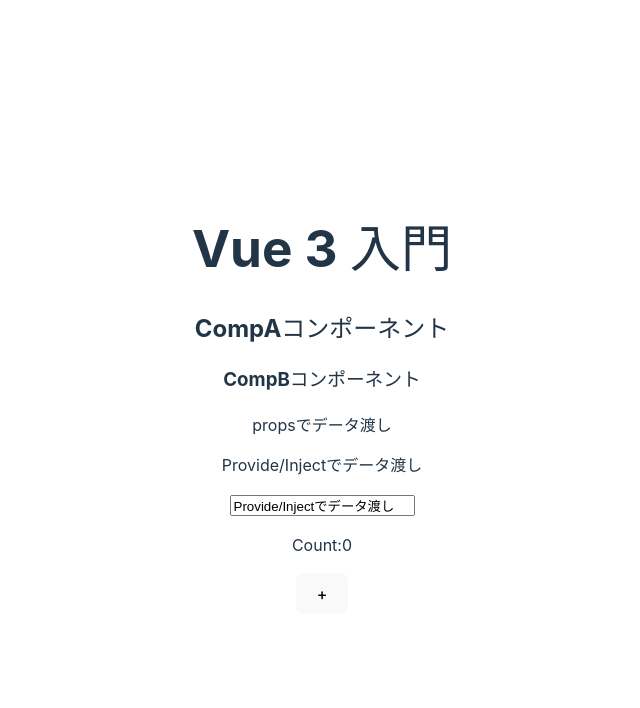
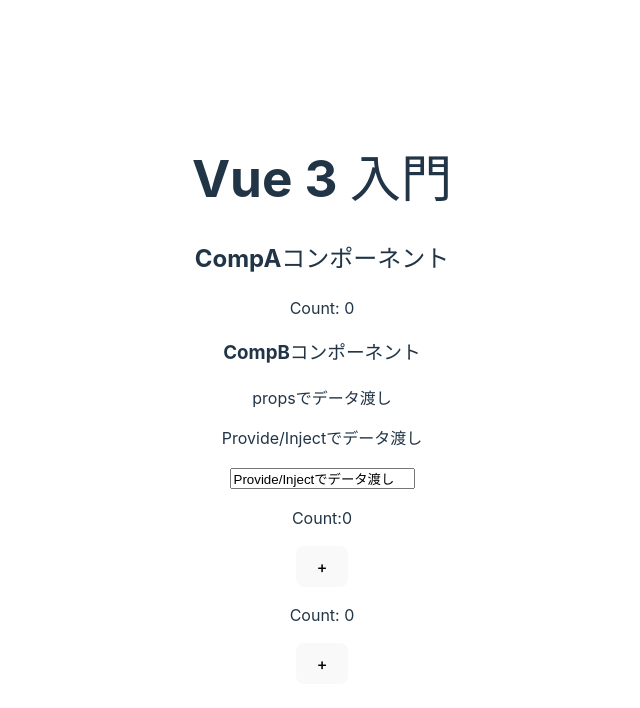
Before and after one commit to Bear29ers/primer-vue, a Vue app in the folder 04_components_v3/: page / in a window 1280 px wide. Shown: the top 708 px of the page, without its empty margins (318-958 px from the left). Built offline with nearby package versions, Linux system fonts and the light colour scheme.

Commit message:
feat: :sparkles: reactiveを利用してデータ共有（状態管理）

```diff
--- a/04_components_v3/src/components/CompA.vue
+++ b/04_components_v3/src/components/CompA.vue
@@ -1,10 +1,12 @@
 <script setup>
 import CompB from './CompB.vue';
+import { counter } from '../store/countStore';
 
 const { message } = defineProps(['message']);
 </script>
 
 <template>
   <h2>CompAコンポーネント</h2>
+  <p>Count: {{ counter.count }}</p>
   <CompB :message="message" />
 </template>
--- a/04_components_v3/src/components/CompB.vue
+++ b/04_components_v3/src/components/CompB.vue
@@ -1,5 +1,7 @@
 <script setup>
 import { inject } from 'vue';
+import { counter } from '../store/countStore';
+
 const { message } = defineProps(['message']);
 
 // inject関数を利用して、Provideで設定した値をkeyを利用して取得する
@@ -17,4 +19,6 @@
   <input type="text" v-model="message2" />
   <p>Count:{{ count }}</p>
   <button @click="addCount">+</button>
+  <p>Count: {{ counter.count }}</p>
+  <button @click="counter.addCount">+</button>
 </template>
--- /dev/null
+++ b/04_components_v3/src/store/countStore.js
@@ -0,0 +1,8 @@
+import { reactive } from 'vue';
+
+export const counter = reactive({
+  count: 0,
+  addCount() {
+    this.count++;
+  },
+});
```
